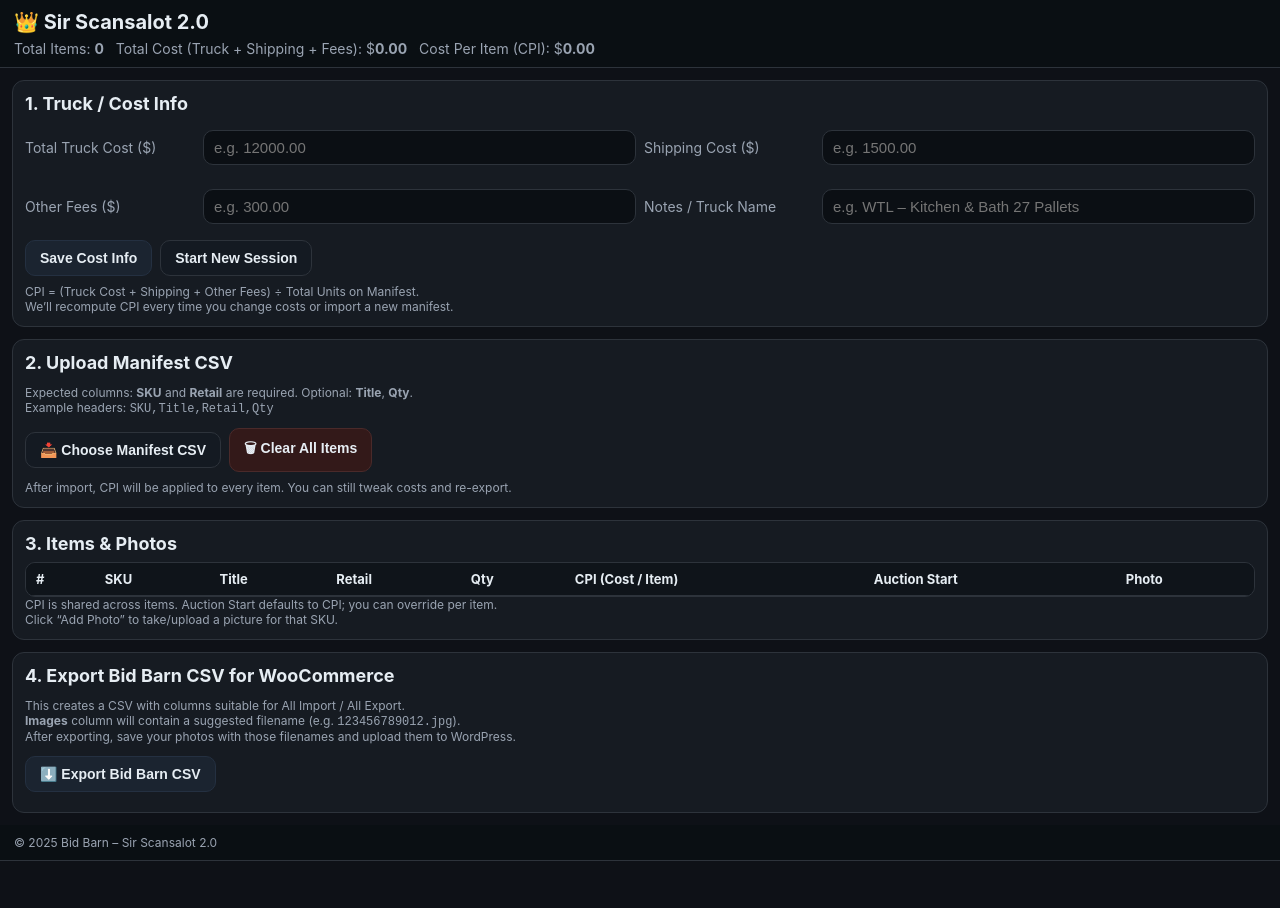
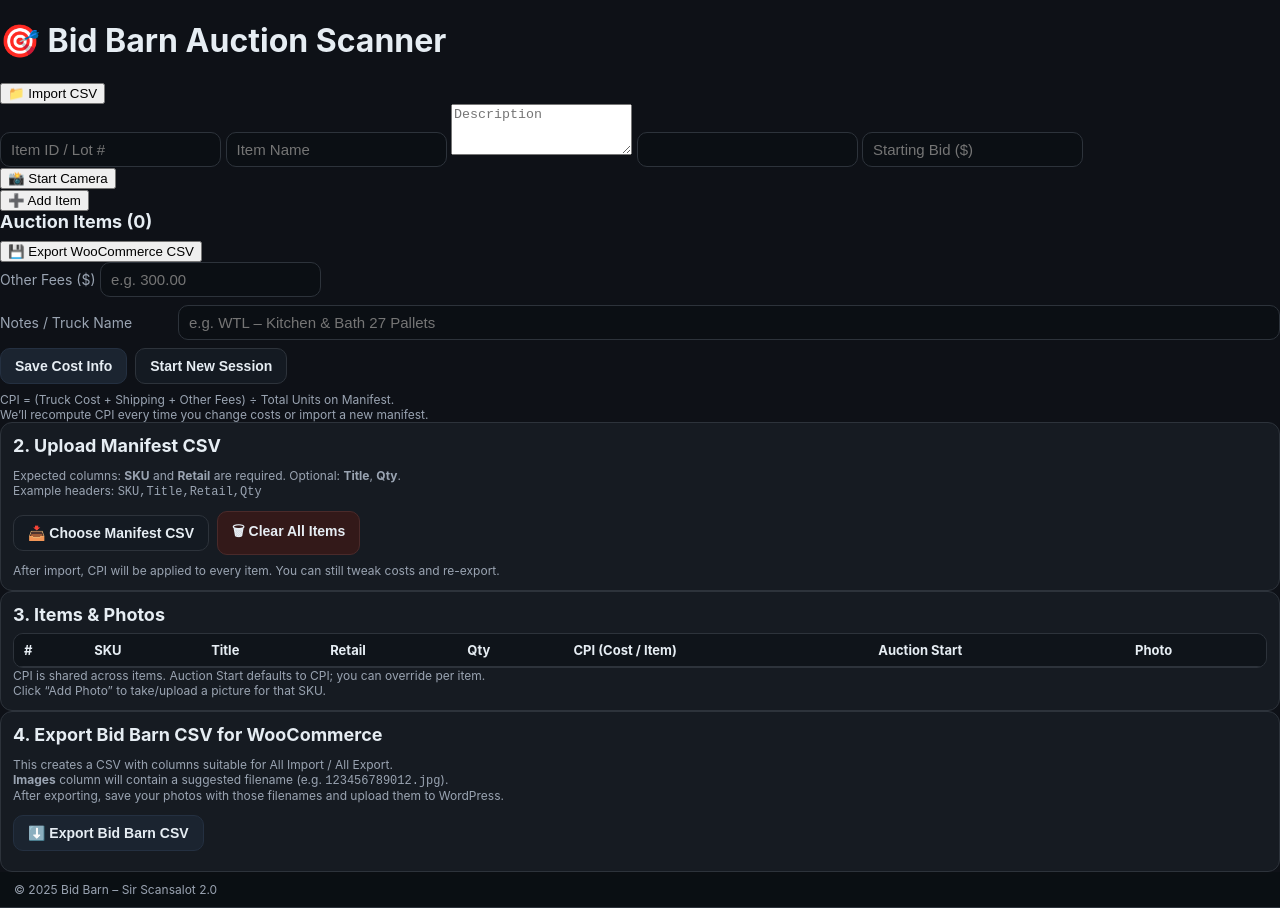
Before and after one commit to 19Phoenix79/Bid-Barn-scanner-13, a plain HTML site: page index.html in a window 1280 px wide. Before the commit the page ends 861 px from the top, so only its background shows below. Drawn offline with nearby package versions, Linux system fonts and the light colour scheme.

Commit message:
Update index.html

```diff
--- a/index.html
+++ b/index.html
@@ -1,39 +1,57 @@
 <!DOCTYPE html>
 <html lang="en">
 <head>
-  <meta charset="utf-8" />
-  <meta name="viewport" content="width=device-width, initial-scale=1, viewport-fit=cover" />
-  <title>Sir Scansalot 2.0 – Bid Barn</title>
-  <link rel="stylesheet" href="./styles.css" />
-  <!-- PapaParse for CSV parsing -->
-  <script src="https://cdn.jsdelivr.net/npm/papaparse@5.4.1/papaparse.min.js"></script>
+    <meta charset="UTF-8">
+    <meta name="viewport" content="width=device-width, initial=1.0">
+    <title>Bid Barn Scanner Pro</title>
+    <link rel="stylesheet" href="styles.css">
 </head>
 <body>
-  <header class="top">
-    <div class="brand">
-      <h1>👑 Sir Scansalot 2.0</h1>
-    </div>
-    <div class="statbar">
-      <div>Total Items: <strong id="statTotalItems">0</strong></div>
-      <div>Total Cost (Truck + Shipping + Fees): $<strong id="statTotalCost">0.00</strong></div>
-      <div>Cost Per Item (CPI): $<strong id="statCPI">0.00</strong></div>
-    </div>
-  </header>
+    <div class="container">
+        <h1>🎯 Bid Barn Auction Scanner</h1>
 
-  <main class="wrap">
-    <!-- Truck / Cost Section -->
-    <section class="card">
-      <h2>1. Truck / Cost Info</h2>
-      <div class="grid2">
-        <div class="row">
-          <label>Total Truck Cost ($)</label>
-          <input id="truckCost" type="number" step="0.01" placeholder="e.g. 12000.00" />
+        <!-- CSV Import Section -->
+        <div class="import-section">
+            <input type="file" id="csvFile" accept=".csv" style="display: none;">
+            <button onclick="document.getElementById('csvFile').click()">
+                📁 Import CSV
+            </button>
+            <span id="importStatus"></span>
         </div>
-        <div class="row">
-          <label>Shipping Cost ($)</label>
-          <input id="shippingCost" type="number" step="0.01" placeholder="e.g. 1500.00" />
+
+        <!-- Item Form -->
+        <div class="form-section">
+            <input type="text" id="itemId" placeholder="Item ID / Lot #">
+            <input type="text" id="itemName" placeholder="Item Name">
+            <textarea id="itemDesc" placeholder="Description" rows="3"></textarea>
+            <input type="text" id="itemSku placeholder="SKU">
+            <input type="number" id="startingBid" placeholder="Starting Bid ($)">
+
+            <!-- Image Capture -->
+            <div class="image-section">
+                <video id="cameraFeed" style="display: none;"></video>
+                <canvas id="snapshotCanvas" style="display: none;"></canvas>
+                <img id="previewImage" class="preview" style="display: none;">
+
+                <div class="camera-controls">
+                    <button id="startCamera onclick="startCamera()">📸 Start Camera</button>
+                    <button id="Btn" onclick="captureImage()" style="display: none;">📷 Capture</button>
+                    <button id="uploadImage" onclickuploadImage()" style="display: none;">☁️ Upload</button>
+                </div>
+            </div>
+
+            <button onclick="addItem()">➕ Add Item</button>
         </div>
-        <div class="row">
+
+        <!-- Items List -->
+        <div class="items-section">
+            <h2>Auction Items (<span id="itemCount">0</span>)</h2>
+            <button onclick="exportToWooCommerce()">💾 Export WooCommerce CSV</button>
+            <div id="itemsList"></div>
+        </div>
+    </div    <script src="app.js"></script>
+</body>
+</html>
           <label>Other Fees ($)</label>
           <input id="otherFees" type="number" step="0.01" placeholder="e.g. 300.00" />
         </div>
```
